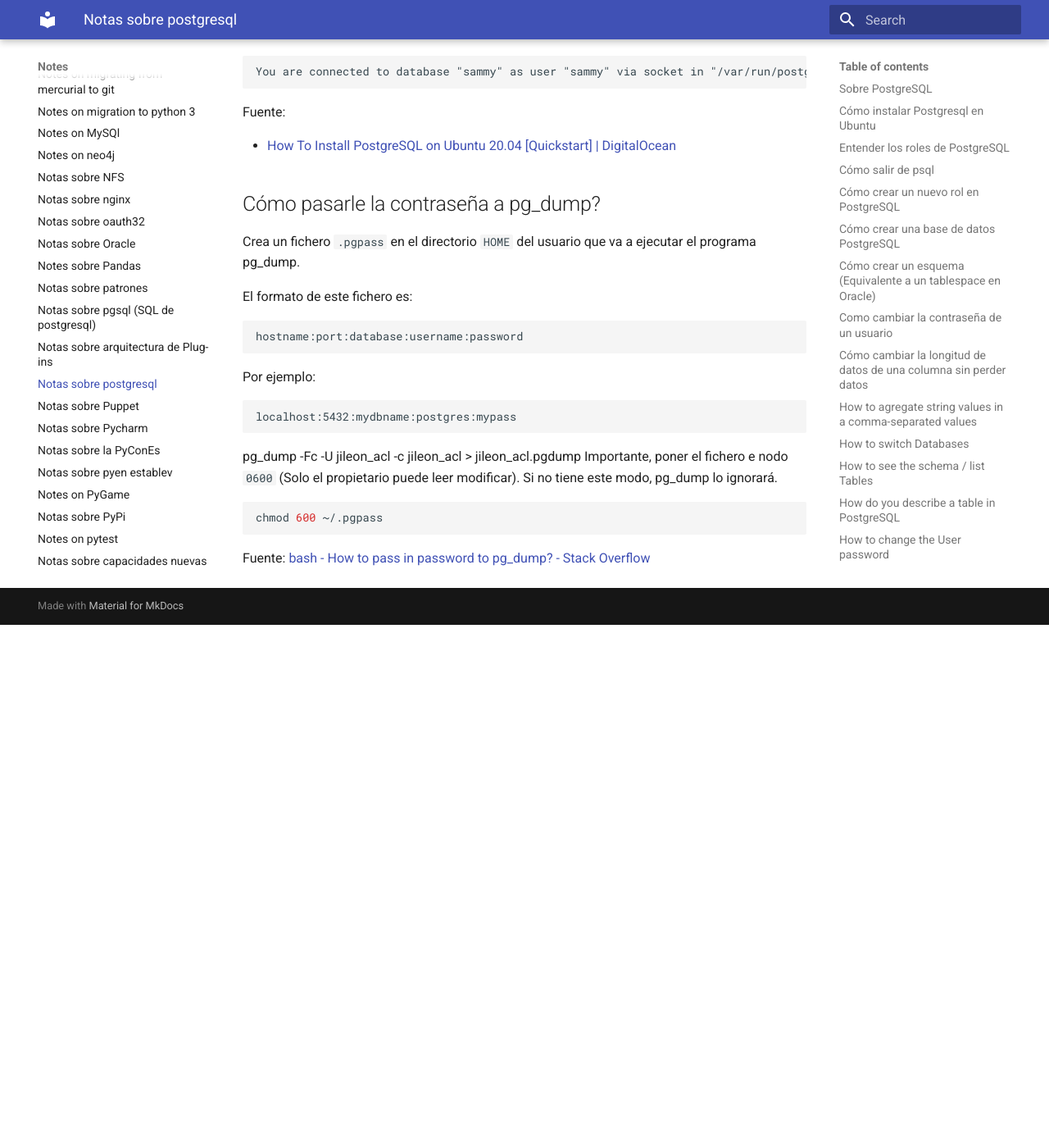
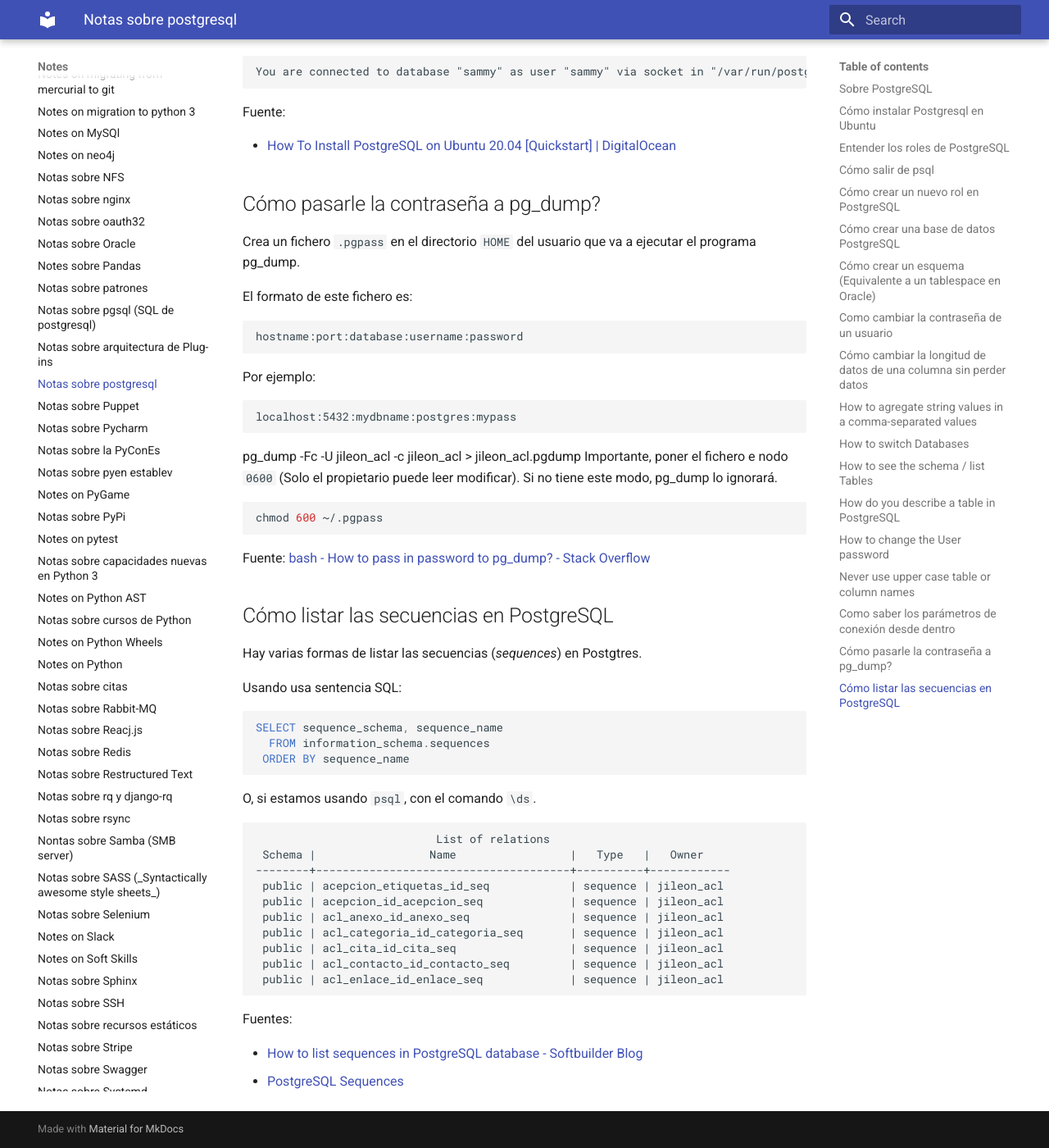
Before and after one commit to euribates/notes, an MkDocs documentation site: the page built from docs/notes-on-postgresql.md, in a window 1280 px wide and 1400 px high, scrolled down 6493 px. Shown: the whole window at 82% size. Built offline with MkDocs 1.6.1 and Material for MkDocs 9.7.7, drawn with Linux system fonts in a browser that asks for light colours; before the commit the page ends 7255 px from its top, so only the background shows below that.

Commit message:
Mejoras notas sobre django y postgres

````diff
--- a/docs/notes-on-postgresql.md
+++ b/docs/notes-on-postgresql.md
@@ -375,3 +375,35 @@
 ```
 
 Fuente: [bash - How to pass in password to pg_dump? - Stack Overflow](https://stackoverflow.com/questions/2893954/how-to-pass-in-password-to-pg-dump)
+
+## Cómo listar las secuencias en PostgreSQL
+
+Hay varias formas de listar las secuencias (_sequences_) en Postgtres.
+
+Usando usa sentencia SQL:
+
+```sql
+SELECT sequence_schema, sequence_name
+  FROM information_schema.sequences
+ ORDER BY sequence_name
+```
+
+O, si estamos usando `psql`, con el comando `\ds`.
+
+```
+                           List of relations
+ Schema |                 Name                 |   Type   |   Owner
+--------+--------------------------------------+----------+------------
+ public | acepcion_etiquetas_id_seq            | sequence | jileon_acl
+ public | acepcion_id_acepcion_seq             | sequence | jileon_acl
+ public | acl_anexo_id_anexo_seq               | sequence | jileon_acl
+ public | acl_categoria_id_categoria_seq       | sequence | jileon_acl
+ public | acl_cita_id_cita_seq                 | sequence | jileon_acl
+ public | acl_contacto_id_contacto_seq         | sequence | jileon_acl
+ public | acl_enlace_id_enlace_seq             | sequence | jileon_acl
+```
+
+Fuentes:
+
+- [How to list sequences in PostgreSQL database - Softbuilder Blog](https://soft-builder.com/how-to-list-sequences-in-postgresql-database/)
+- [PostgreSQL Sequences](https://www.postgresqltutorial.com/postgresql-tutorial/postgresql-sequences/)
````
Also changed, not shown: docs/notes-on-django.md (+4 -0 lines).
